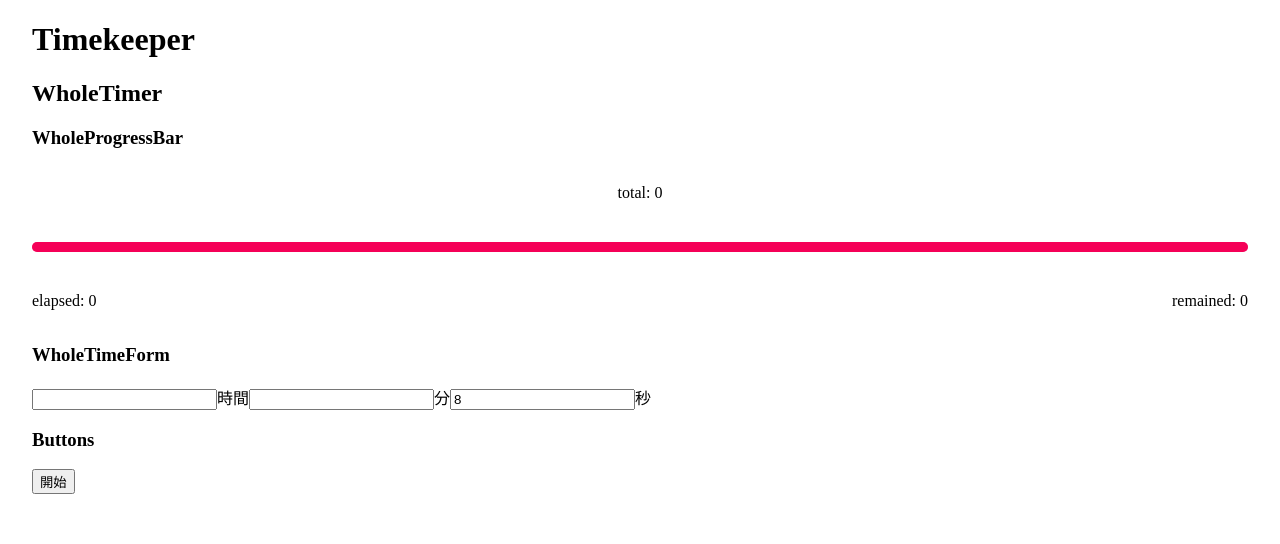
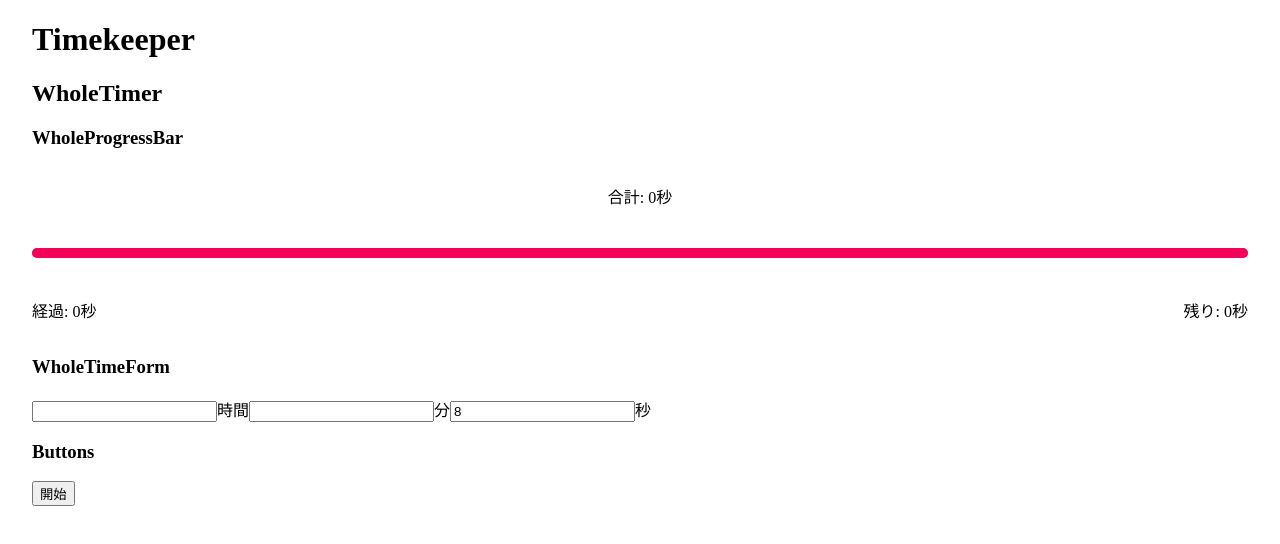
Before and after one commit to youichiro/timekeeper, a Next.js app: page / in a window 1280 px wide. Shown: the top 544 px of the page. Built offline with nearby package versions, Linux system fonts and the light colour scheme.

Commit message:
日本語表示に変更

```diff
--- a/components/WholeProgressBar.tsx
+++ b/components/WholeProgressBar.tsx
@@ -16,7 +16,7 @@ const WholeProgressBar: React.FC<WholeProgressBarProps> = (props) => {
       <div style={{ flexGrow: 1 }}>
         <Grid container spacing={3} justify="space-between">
           <Grid item xs={12}>
-            <p style={{ textAlign: 'center' }}>total: {props.total}</p>
+            <p style={{ textAlign: 'center' }}>合計: {props.total}秒</p>
           </Grid>
           <Grid item xs={12}>
             <LinearProgress
@@ -27,10 +27,10 @@ const WholeProgressBar: React.FC<WholeProgressBarProps> = (props) => {
             />
           </Grid>
           <Grid item xs={6}>
-            <p>elapsed: {props.elapsed}</p>
+            <p>経過: {props.elapsed}秒</p>
           </Grid>
           <Grid item xs={6}>
-            <p style={{ textAlign: 'right' }}>remained: {remained}</p>
+            <p style={{ textAlign: 'right' }}>残り: {remained}秒</p>
           </Grid>
         </Grid>
       </div>
```
